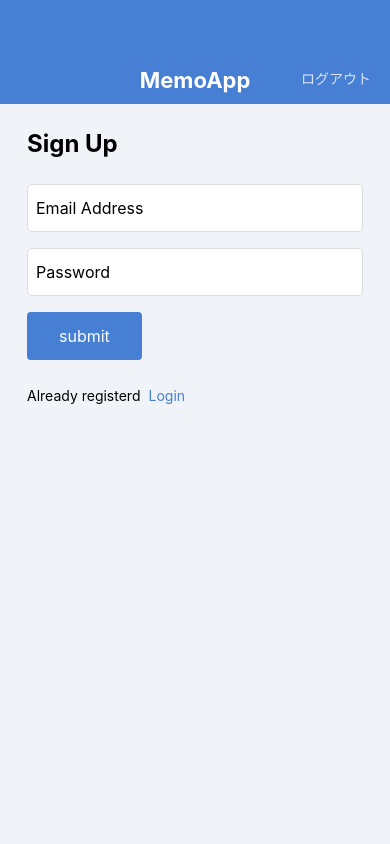
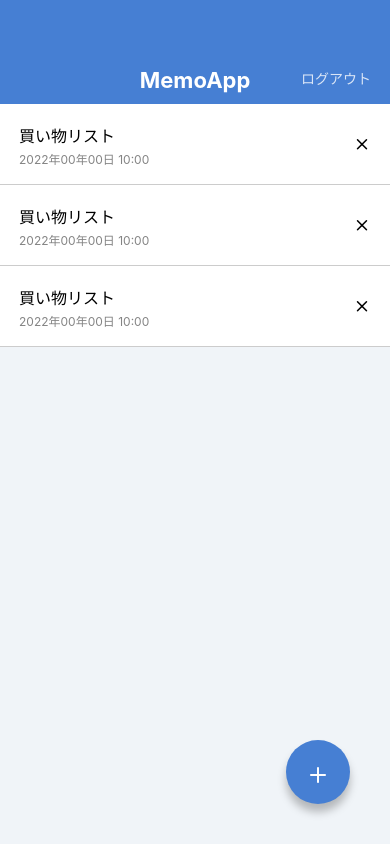
Before and after one commit to Hiroki0319/MemoApp, a React Native app: screen / in a window 390 px wide. Built offline with nearby package versions, Linux system fonts and the light colour scheme.

Commit message:
hover button action

```diff
--- a/App.jsx
+++ b/App.jsx
@@ -1,12 +1,12 @@
 import React from 'react';
 
 // import MemoDetailScreen from './src/screens/MemoDetailScreen';
-// import MemoListScreen from './src/screens/MemoListScreen';
+import MemoListScreen from './src/screens/MemoListScreen';
 // import MemoEditScreen from './src/screens/MemoEditScreen';
 // import MemoCreateScreen from './src/screens/MemoCreateScreen';
 // import LoginScreen from './src/screens/LoginScreen';
-import SignUpScreen from './src/screens/SignUpScreen';
+// import SignUpScreen from './src/screens/SignUpScreen';
 
 export default function App() {
-  return <SignUpScreen />;
+  return <MemoListScreen />;
 }
--- a/src/components/Button.jsx
+++ b/src/components/Button.jsx
@@ -1,18 +1,23 @@
 import React from 'react';
-import { View, Text, StyleSheet } from 'react-native';
-import { string } from 'prop-types';
+import { TouchableOpacity, Text, StyleSheet } from 'react-native';
+import { string, func } from 'prop-types';
 
 export default function Button(props) {
-  const { label } = props;
+  const { label, onPress } = props;
   return (
-    <View style={styles.buttonContainer}>
+    <TouchableOpacity style={styles.buttonContainer} onPress={onPress}>
       <Text style={styles.buttonLabel}>{label}</Text>
-    </View>
+    </TouchableOpacity>
   );
 }
 
 Button.propTypes = {
   label: string.isRequired,
+  onPress: func,
+};
+
+Button.defaultProps = {
+  onPress: null,
 };
 
 const styles = StyleSheet.create({
--- a/src/components/CircleButton.jsx
+++ b/src/components/CircleButton.jsx
@@ -1,23 +1,25 @@
 import React from 'react';
-import { View, StyleSheet, Text } from 'react-native';
-import { string, shape } from 'prop-types';
+import { StyleSheet, Text, TouchableOpacity } from 'react-native';
+import { string, shape, func } from 'prop-types';
 
 export default function CircleButton(props) {
-  const { children, style } = props;
+  const { children, style, onPress } = props;
   return (
-    <View style={[styles.circleButton, style]}>
+    <TouchableOpacity style={[styles.circleButton, style]} onPress={onPress}>
       <Text style={styles.circleButtonLabel}>{children}</Text>
-    </View>
+    </TouchableOpacity>
   );
 }
 
 CircleButton.propTypes = {
   children: string.isRequired,
   style: shape(),
+  onPress: func,
 };
 
 CircleButton.defaultProps = {
   style: null,
+  onPress: func,
 };
 
 const styles = StyleSheet.create({
--- a/src/components/MemoList.jsx
+++ b/src/components/MemoList.jsx
@@ -1,5 +1,6 @@
 import React from 'react';
-import { View, Text, StyleSheet } from 'react-native';
+/* eslint-disable-next-line */
+import { View, Text, StyleSheet, TouchableOpacity } from 'react-native';
 import { Feather } from '@expo/vector-icons';
 
 export default function MemoList() {
@@ -11,9 +12,9 @@
           <Text style={styles.memoListItemDate}>2022年00年00日 10:00</Text>
         </View>
         <View>
-          <Text style={styles.addButton}>
+          <TouchableOpacity style={styles.addButton}>
             <Feather name="x" size={18} color="#666s" />
-          </Text>
+          </TouchableOpacity>
         </View>
       </View>
     </View>
--- a/src/screens/SignUpScreen.jsx
+++ b/src/screens/SignUpScreen.jsx
@@ -1,6 +1,12 @@
 import React from 'react';
 /* eslint-disable-next-line */
-import { View, Text, TextInput, StyleSheet } from 'react-native';
+import {
+  View,
+  Text,
+  TextInput,
+  StyleSheet,
+  TouchableOpacity,
+} from 'react-native';
 
 import AppBar from '../components/AppBar';
 import Button from '../components/Button';
@@ -16,7 +22,9 @@
         <Button label="submit" />
         <View style={styles.footer}>
           <Text style={styles.footerText}>Already registerd</Text>
-          <Text style={styles.footerLink}>Login</Text>
+          <TouchableOpacity>
+            <Text style={styles.footerLink}>Login</Text>
+          </TouchableOpacity>
         </View>
       </View>
     </View>
```
Also changed, not shown: src/screens/LoginScreen.jsx (+10 -3 lines).
